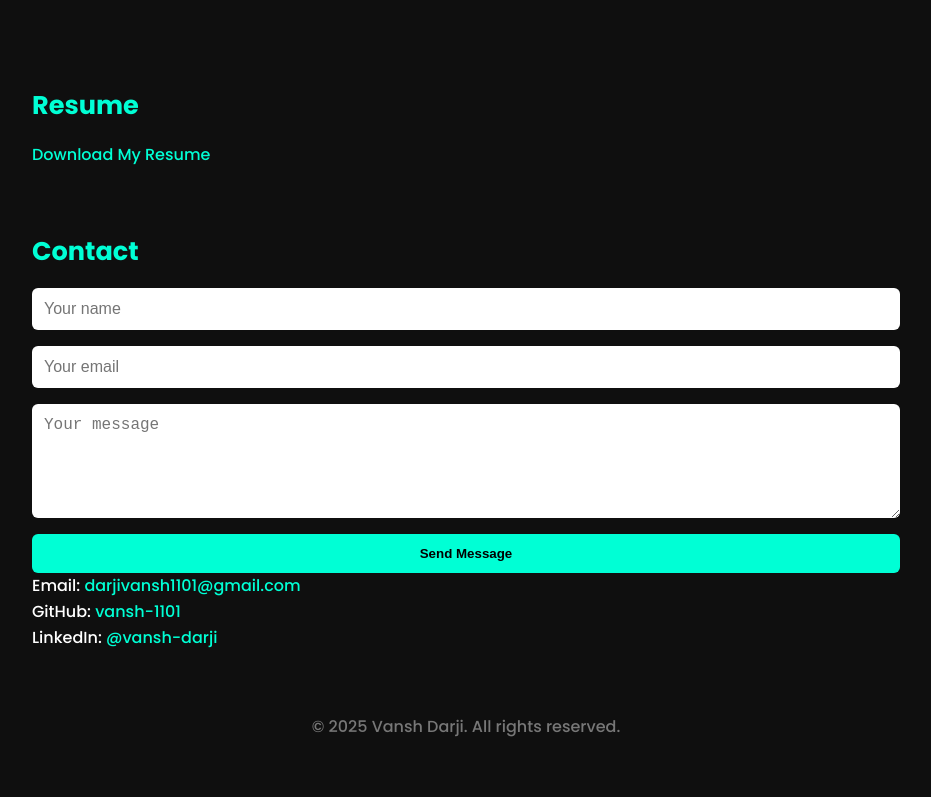
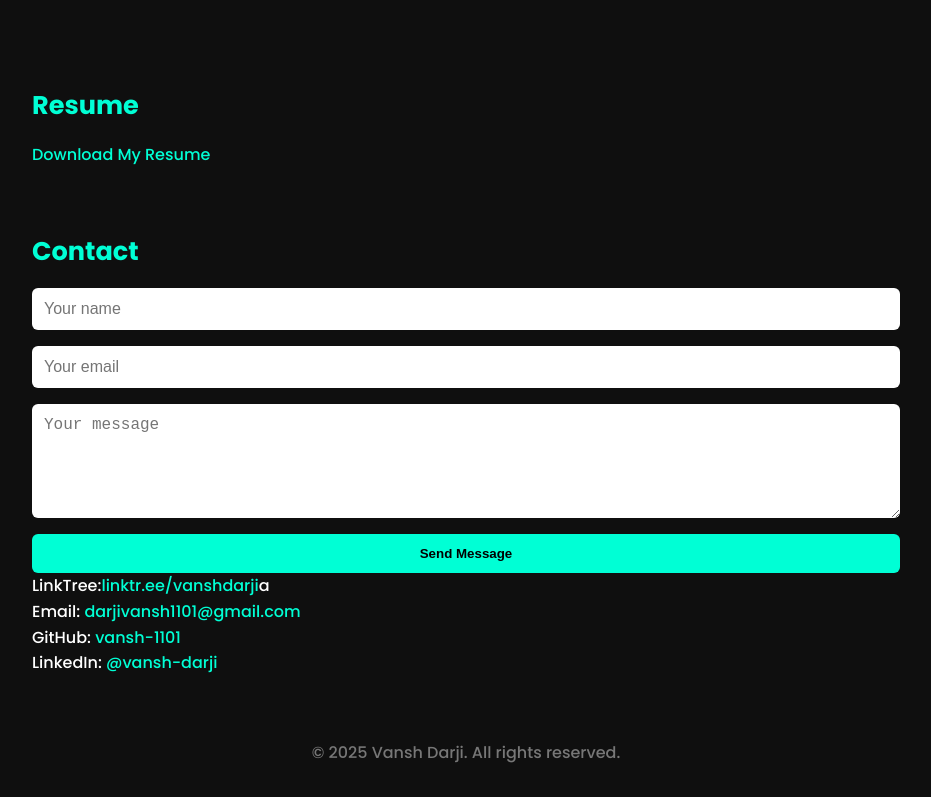
Before and after one commit to vansh-1101/vansh-1101.github.io, a plain HTML site: page index.html in a window 1280 px wide. Shown: the part 1048-1845 px from the top of the page, without its empty margins (174-1105 px from the left). Before the commit the page ends 1820 px from the top, so only its background shows below. Drawn offline with nearby package versions, Linux system fonts and the light colour scheme.

Commit message:
index.html

```diff
--- a/index.html
+++ b/index.html
@@ -186,6 +186,7 @@
       <textarea name="message" placeholder="Your message" rows="5" required></textarea>
       <button type="submit">Send Message</button>
     </form>
+    <p>LinkTree:<a href="https://linktr.ee/vanshdarji">linktr.ee/vanshdarji</a>a</p>
     <p>Email: <a href="mailto:darjivansh1101@gmail.com">darjivansh1101@gmail.com</a></p>
     <p>GitHub: <a href="https://github.com/vansh-1101" target="_blank">vansh-1101</a></p>
     <p>LinkedIn: <a href="https://www.linkedin.com/in/vansh-darji-37343b2a4/" target="_blank">@vansh-darji</a></p>
```
